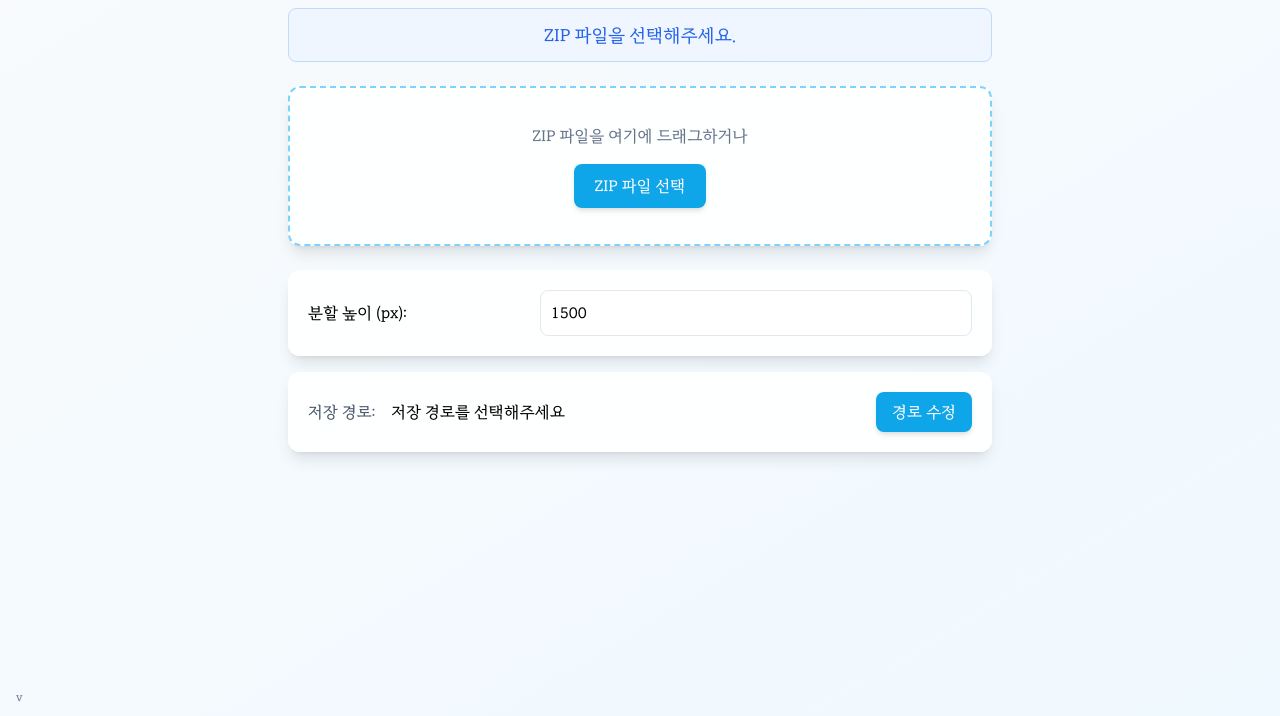
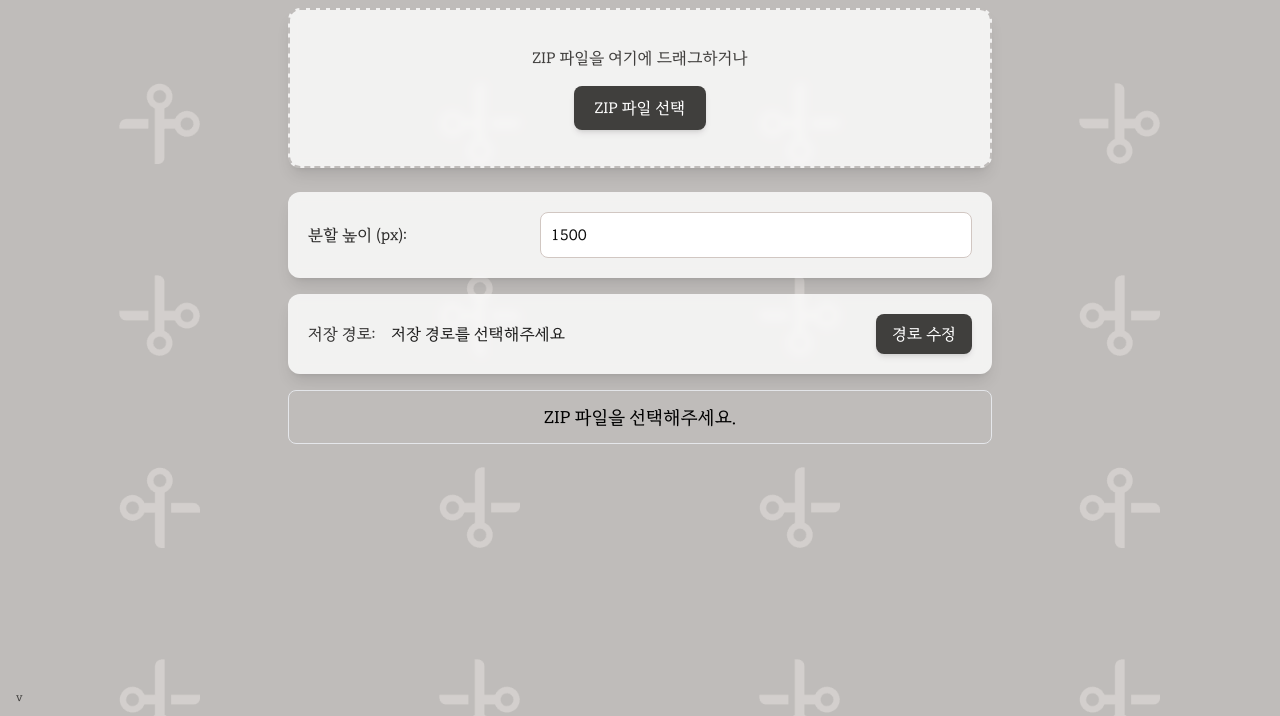
Before and after one commit to Hobby2025/Image_splitter, a website built with webpack: page public/index.html in a window 1280 px wide. Shown: the part 84-800 px from the top of the page. Built offline with nearby package versions, Linux system fonts and the light colour scheme.

Commit message:
style: css fixed #noversion

```diff
--- a/public/index.html
+++ b/public/index.html
@@ -6,7 +6,7 @@
     <meta http-equiv="Content-Security-Policy" content="default-src 'self'; style-src 'self' 'unsafe-inline'; script-src 'self' 'unsafe-inline'">
     <link rel="stylesheet" href="output.css">
 </head>
-<body class="bg-gradient-to-br from-secondary-50 to-primary-50 dark:from-gray-900 dark:to-gray-800 h-full overflow-hidden font-ridi transition-colors duration-300">
+<body class="bg-[url('./images/bgbg.webp')] dark:bg-[url('./images/bgbg-dark.webp')] bg-cover bg-center h-full overflow-hidden font-ridi transition-colors duration-300">
     <div class="flex flex-col h-full max-w-3xl mx-auto p-8">
         <!-- 헤더 영역 -->
         <div class="relative flex justify-center items-center mb-6 flex-none">
@@ -14,7 +14,7 @@
             <div class="absolute left-0 flex items-center space-x-2">
                 <!-- 다크모드 토글 버튼 -->
                 <button id="toggleTheme"
-                        class="text-secondary-500 hover:text-secondary-600 dark:text-secondary-400 dark:hover:text-secondary-300 transition-colors duration-300 p-1.5 rounded-lg hover:bg-secondary-50 dark:hover:bg-secondary-800"
+                        class="text-secondary-500 hover:text-secondary-600 dark:text-secondary-dark-50 dark:hover:text-white transition-colors duration-300 p-1.5 rounded-lg hover:bg-secondary-50 dark:hover:bg-secondary-dark-700"
                         title="테마 변경">
                     <!-- 라이트 모드 아이콘 (다크모드에서 표시) -->
                     <svg class="w-5 h-5 hidden dark:block" fill="none" stroke="currentColor" viewBox="0 0 24 24">
@@ -29,7 +29,7 @@
                 </button>
                 <!-- 로그 아이콘 버튼 -->
                 <button id="showLogs"
-                        class="text-secondary-500 hover:text-secondary-600 transition-colors duration-300 p-1.5 rounded-lg hover:bg-secondary-50"
+                        class="text-secondary-500 hover:text-secondary-600 dark:text-secondary-dark-50 dark:hover:text-white transition-colors duration-300 p-1.5 rounded-lg hover:bg-secondary-50 dark:hover:bg-secondary-dark-700"
                         title="로그 보기">
                     <svg class="w-5 h-5" fill="none" stroke="currentColor" viewBox="0 0 24 24">
                         <path stroke-linecap="round" stroke-linejoin="round" stroke-width="2"
@@ -38,7 +38,7 @@
                 </button>
                 <!-- 앱 초기화 버튼 -->
                 <button id="resetApp"
-                        class="text-secondary-500 hover:text-secondary-600 transition-colors duration-300 p-1.5 rounded-lg hover:bg-secondary-50"
+                        class="text-secondary-500 hover:text-secondary-600 dark:text-secondary-dark-50 dark:hover:text-white transition-colors duration-300 p-1.5 rounded-lg hover:bg-secondary-50 dark:hover:bg-secondary-dark-700"
                         title="앱 초기화">
                     <svg class="w-5 h-5" fill="none" stroke="currentColor" viewBox="0 0 24 24">
                         <path stroke-linecap="round" stroke-linejoin="round" stroke-width="2"
@@ -47,12 +47,12 @@
                 </button>
             </div>
 
-            <h1 class="text-3xl text-secondary-600 dark:text-secondary-300 font-normal tracking-wide">Image Splitter</h1>
+            <h1 class="text-3xl text-secondary-600 dark:text-white font-normal tracking-wide">Image Splitter</h1>
 
             <!-- 우측 처리 시작 버튼 -->
             <div class="absolute right-0">
                 <button id="processImages"
-                        class="bg-primary-500 text-white py-2 px-4 rounded-lg hover:bg-primary-600 transition-all duration-300 shadow-md hover:shadow-lg transform hover:-translate-y-0.5">
+                        class="bg-primary-500 hover:bg-primary-600 dark:bg-primary-dark-300 dark:hover:bg-primary-dark-200 text-white py-2 px-4 rounded-lg transition-all duration-300 shadow-md hover:shadow-lg transform hover:-translate-y-0.5">
                     이미지 처리 시작
                 </button>
             </div>
@@ -60,17 +60,12 @@
 
         <!-- 메인 컨텐츠 영역 -->
         <div class="flex-1 flex flex-col min-h-0 items-center space-y-6">
-            <!-- 상태 메시지 -->
-            <div id="status" class="w-full max-w-3xl py-3 px-5 rounded-lg text-center text-lg bg-blue-50 text-blue-600 dark:bg-gray-800 dark:text-white border border-blue-200 dark:border-blue-800 transition-all duration-300">
-                ZIP 파일을 선택해주세요.
-            </div>
-
             <!-- 드래그 앤 드롭 영역 -->
-            <div class="drop-zone border-2 border-dashed border-primary-300 dark:border-primary-600 rounded-xl p-8 w-full max-w-3xl bg-white/90 dark:bg-gray-800 shadow-lg backdrop-blur-sm transition-all duration-300 hover:border-primary-400 dark:hover:border-primary-500 min-h-[160px] flex items-center justify-center" id="dropZone">
+            <div class="drop-zone border-2 border-dashed border-primary-300 dark:border-primary-dark-600 rounded-xl p-8 w-full max-w-3xl bg-white/80 dark:bg-primary-dark-800/80 shadow-lg backdrop-blur-sm transition-all duration-300 hover:border-primary-400 dark:hover:border-primary-dark-500 min-h-[160px] flex items-center justify-center" id="dropZone">
                 <!-- 초기 상태 -->
                 <div id="initialDropState" class="text-center">
                     <p class="text-secondary-500 dark:text-white mb-4">ZIP 파일을 여기에 드래그하거나</p>
-                    <button id="selectZip" class="bg-primary-500 text-white py-2.5 px-5 rounded-lg hover:bg-primary-600 transition-all duration-300 shadow-md hover:shadow-lg transform hover:-translate-y-0.5">
+                    <button id="selectZip" class="bg-primary-500 hover:bg-primary-600 dark:bg-primary-dark-300 dark:hover:bg-primary-dark-200 text-white py-2.5 px-5 rounded-lg transition-all duration-300 shadow-md hover:shadow-lg transform hover:-translate-y-0.5">
                         ZIP 파일 선택
                     </button>
                 </div>
@@ -79,12 +74,12 @@
                 <div id="selectedFileState" class="hidden w-full">
                     <div class="flex items-center justify-between p-2">
                         <div class="flex items-center space-x-3">
-                            <svg class="w-6 h-6 text-primary-500 flex-shrink-0" fill="none" stroke="currentColor" viewBox="0 0 24 24">
+                            <svg class="w-6 h-6 text-primary-500 dark:text-white flex-shrink-0" fill="none" stroke="currentColor" viewBox="0 0 24 24">
                                 <path stroke-linecap="round" stroke-linejoin="round" stroke-width="2" d="M9 12h6m-6 4h6m2 5H7a2 2 0 01-2-2V5a2 2 0 012-2h5.586a1 1 0 01.707.293l5.414 5.414a1 1 0 01.293.707V19a2 2 0 01-2 2z"></path>
                             </svg>
-                            <span id="selectedFileName" class="font-normal text-secondary-600 dark:text-secondary-300 truncate"></span>
+                            <span id="selectedFileName" class="font-normal text-secondary-600 dark:text-white truncate"></span>
                         </div>
-                        <button id="cancelSelection" class="text-secondary-400 hover:text-secondary-600 transition-colors duration-300 flex-shrink-0">
+                        <button id="cancelSelection" class="text-secondary-400 hover:text-secondary-600 dark:text-secondary-dark-50 dark:hover:text-white transition-colors duration-300 flex-shrink-0">
                             <svg class="w-5 h-5" fill="none" stroke="currentColor" viewBox="0 0 24 24">
                                 <path stroke-linecap="round" stroke-linejoin="round" stroke-width="2" d="M6 18L18 6M6 6l12 12"></path>
                             </svg>
@@ -96,52 +91,57 @@
             <!-- 설정 영역 -->
             <div class="w-full max-w-3xl space-y-4">
                 <!-- 분할 높이 설정 -->
-                <div class="bg-white/90 dark:bg-gray-800 backdrop-blur-sm p-5 rounded-xl shadow-lg">
+                <div class="bg-white/80 dark:bg-primary-dark-800/80 backdrop-blur-sm p-5 rounded-xl shadow-lg">
                     <div class="flex items-center space-x-4">
                         <label for="splitHeight" class="text-secondary-700 dark:text-white w-1/3">분할 높이 (px):</label>
                         <input type="number"
                                id="splitHeight"
                                value="1500"
-                               class="border border-secondary-200 dark:border-gray-700 rounded-lg p-2.5 w-2/3 focus:border-primary-500 focus:ring-2 focus:ring-primary-200 dark:focus:ring-primary-800 outline-none transition-all duration-300 bg-white dark:bg-gray-800 text-secondary-900 dark:text-white" />
+                               class="border border-secondary-200 dark:border-secondary-dark-600 rounded-lg p-2.5 w-2/3 focus:border-primary-500 focus:ring-2 focus:ring-primary-200 dark:focus:ring-primary-dark-700 outline-none transition-all duration-300 bg-white dark:bg-primary-dark-700 text-secondary-900 dark:text-white" />
                     </div>
                 </div>
 
                 <!-- 저장 경로 설정 -->
                 <div id="savePathContainer"
                      style="display: none;"
-                     class="bg-white/90 dark:bg-gray-800 backdrop-blur-sm p-5 rounded-xl shadow-lg">
+                     class="bg-white/80 dark:bg-primary-dark-800/80 backdrop-blur-sm p-5 rounded-xl shadow-lg">
                     <div class="flex items-center justify-between">
                         <div class="flex items-center space-x-4 w-2/3">
                             <span class="text-secondary-600 dark:text-white">저장 경로:</span>
                             <span id="savePath" class="font-normal text-secondary-800 dark:text-white truncate"></span>
                         </div>
                         <button id="editSavePath"
-                                class="bg-primary-500 text-white py-2 px-4 rounded-lg hover:bg-primary-600 transition-all duration-300 shadow-md hover:shadow-lg transform hover:-translate-y-0.5">
+                                class="bg-primary-500 hover:bg-primary-600 dark:bg-primary-dark-300 dark:hover:bg-primary-dark-200 text-white py-2 px-4 rounded-lg transition-all duration-300 shadow-md hover:shadow-lg transform hover:-translate-y-0.5">
                             경로 수정
                         </button>
                     </div>
+                </div>
+
+                <!-- 상태 메시지 -->
+                <div id="status" class="w-full max-w-3xl py-3 px-5 rounded-lg text-center text-lg bg-white/80 dark:bg-primary-dark-800/80 backdrop-blur-sm text-secondary-600 dark:text-white border border-secondary-200 dark:border-secondary-dark-600 transition-all duration-300 shadow-lg">
+                    ZIP 파일을 선택해주세요.
                 </div>
             </div>
         </div>
 
         <!-- 완료 메시지 -->
-        <div id="completionStatus" class="fixed bottom-0 left-0 right-0 p-4 bg-emerald-50 dark:bg-emerald-900/40 border-t border-emerald-200 dark:border-emerald-800/50 transform translate-y-full transition-all duration-300">
-            <div class="max-w-3xl mx-auto text-center text-emerald-600 dark:text-emerald-200">
+        <div id="completionStatus" class="fixed bottom-0 left-0 right-0 p-4 bg-emerald-50/90 dark:bg-emerald-900/40 border-t border-emerald-200 dark:border-emerald-800/50 transform translate-y-full transition-all duration-300">
+            <div class="max-w-3xl mx-auto text-center text-emerald-600 dark:text-white">
             </div>
         </div>
 
         <!-- 버전 정보 -->
         <div class="fixed bottom-2 left-4">
-            <span id="appVersion" class="text-xs text-secondary-500 dark:text-secondary-400"></span>
+            <span id="appVersion" class="text-xs text-secondary-500 dark:text-white"></span>
         </div>
     </div>
 
-    <!-- 로그 뷰어 모달 (body 끝부분에 추가) -->
+    <!-- 로그 뷰어 모달 -->
     <div id="logViewer" class="fixed inset-0 bg-black bg-opacity-50 hidden items-center justify-center">
-        <div class="bg-white dark:bg-gray-900 rounded-xl shadow-xl w-full max-w-4xl mx-4 p-6">
+        <div class="bg-white dark:bg-primary-dark-800 rounded-xl shadow-xl w-full max-w-4xl mx-4 p-6">
             <div class="flex justify-between items-center mb-4">
                 <div class="flex space-x-2">
-                    <button id="showAppLogs" class="w-32 px-4 py-2 rounded-lg bg-primary-100 text-primary-700 hover:bg-primary-200 font-medium">
+                    <button id="showAppLogs" class="w-32 px-4 py-2 rounded-lg bg-primary-100 dark:bg-primary-dark-700 text-primary-700 dark:text-white hover:bg-primary-200 dark:hover:bg-primary-dark-600 font-medium">
                         <div class="flex items-center justify-center space-x-2">
                             <svg class="w-4 h-4" fill="none" stroke="currentColor" viewBox="0 0 24 24">
                                 <path stroke-linecap="round" stroke-linejoin="round" stroke-width="2" d="M9 12h6m-6 4h6m2 5H7a2 2 0 01-2-2V5a2 2 0 012-2h5.586a1 1 0 01.707.293l5.414 5.414a1 1 0 01.293.707V19a2 2 0 01-2 2z"></path>
@@ -149,29 +149,9 @@
                             <span>일반 로그</span>
                         </div>
                     </button>
-                    <button id="showErrorLogs" class="w-32 px-4 py-2 rounded-lg bg-red-100 text-red-700 hover:bg-red-200 font-medium">
-                        <div class="flex items-center justify-center space-x-2">
-                            <svg class="w-4 h-4" fill="none" stroke="currentColor" viewBox="0 0 24 24">
-                                <path stroke-linecap="round" stroke-linejoin="round" stroke-width="2" d="M12 9v2m0 4h.01m-6.938 4h13.856c1.54 0 2.502-1.667 1.732-3L13.732 4c-.77-1.333-2.694-1.333-3.464 0L3.34 16c-.77 1.333.192 3 1.732 3z"></path>
-                            </svg>
-                            <span>오류 로그</span>
-                        </div>
-                    </button>
-                </div>
-                <div class="flex space-x-2">
-                    <button id="openLogDir" class="p-2 rounded-lg text-secondary-600 hover:text-secondary-800 hover:bg-secondary-50" title="로그 폴더 열기">
-                        <svg class="w-5 h-5" fill="none" stroke="currentColor" viewBox="0 0 24 24">
-                            <path stroke-linecap="round" stroke-linejoin="round" stroke-width="2" d="M5 19a2 2 0 01-2-2V7a2 2 0 012-2h4l2 2h4a2 2 0 012 2v1M5 19h14a2 2 0 002-2v-5a2 2 0 00-2-2H9a2 2 0 00-2 2v5a2 2 0 01-2 2z"></path>
-                        </svg>
-                    </button>
-                    <button id="closeLogViewer" class="p-2 rounded-lg text-secondary-600 hover:text-secondary-800 hover:bg-secondary-50" title="닫기">
-                        <svg class="w-5 h-5" fill="none" stroke="currentColor" viewBox="0 0 24 24">
-                            <path stroke-linecap="round" stroke-linejoin="round" stroke-width="2" d="M6 18L18 6M6 6l12 12"></path>
-                        </svg>
-                    </button>
                 </div>
             </div>
-            <div id="logContent" class="bg-gray-50 dark:bg-gray-950 rounded-lg p-4 h-[500px] overflow-auto font-sans text-sm dark:text-gray-200"></div>
+            <div id="logContent" class="bg-gray-50 dark:bg-primary-dark-900 rounded-lg p-4 h-[500px] overflow-auto font-sans text-sm text-secondary-800 dark:text-white"></div>
         </div>
     </div>
 
--- a/tailwind.config.js
+++ b/tailwind.config.js
@@ -1,34 +1,61 @@
 /** @type {import('tailwindcss').Config} */
 module.exports = {
+  content: ["./public/**/*.{html,js}"],
   darkMode: 'class',
-  content: [
-    "./public/**/*.{html,js}",
-    "./src/**/*.{html,js,ts,tsx}",
-  ],
   theme: {
     extend: {
       fontFamily: {
         'ridi': ['RIDIBatang', 'serif'],
       },
       colors: {
-        'primary': {
-          50: '#f0f9ff',
-          100: '#e0f2fe',
-          200: '#bae6fd',
-          300: '#7dd3fc',
-          400: '#38bdf8',
-          500: '#0ea5e9',
-          600: '#0284c7',
+        primary: {
+          50: '#F2ECE9',
+          100: '#E8E1DD',
+          200: '#D1C7C2',
+          300: '#BFBCBA',
+          400: '#737272',
+          500: '#403F3D',
+          600: '#363534',
+          700: '#2B2A29',
+          800: '#1F1F1E',
+          900: '#0D0D0D',
+          dark: {
+            50: '#2B2A29',
+            100: '#242322',
+            200: '#1F1F1E',
+            300: '#1A1A19',
+            400: '#151514',
+            500: '#0D0D0D',
+            600: '#0A0A0A',
+            700: '#080808',
+            800: '#050505',
+            900: '#020202'
+          }
         },
-        'secondary': {
-          50: '#f8fafc',
-          100: '#f1f5f9',
-          200: '#e2e8f0',
-          300: '#cbd5e1',
-          400: '#94a3b8',
-          500: '#64748b',
-          600: '#475569',
-        }
+        secondary: {
+          50: '#F2ECE9',
+          100: '#E8E1DD',
+          200: '#D1C7C2',
+          300: '#BFBCBA',
+          400: '#737272',
+          500: '#403F3D',
+          600: '#363534',
+          700: '#2B2A29',
+          800: '#1F1F1E',
+          900: '#0D0D0D',
+          dark: {
+            50: '#BFBCBA',
+            100: '#A6A3A1',
+            200: '#8D8A88',
+            300: '#737272',
+            400: '#5A5958',
+            500: '#403F3D',
+            600: '#363534',
+            700: '#2B2A29',
+            800: '#1F1F1E',
+            900: '#0D0D0D'
+          }
+        },
       },
     },
   },
```
Also changed, not shown: public/images/bgbg-dark.webp (added), public/images/bgbg.webp (added), public/output.css, 1 other file.
